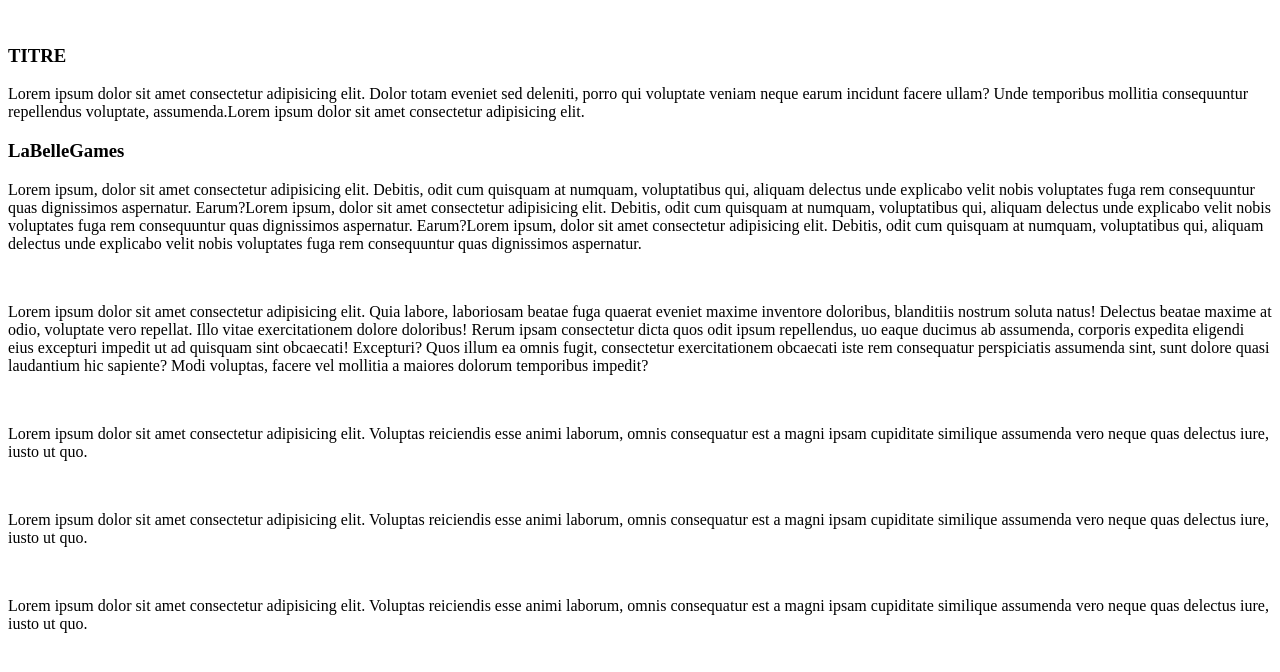
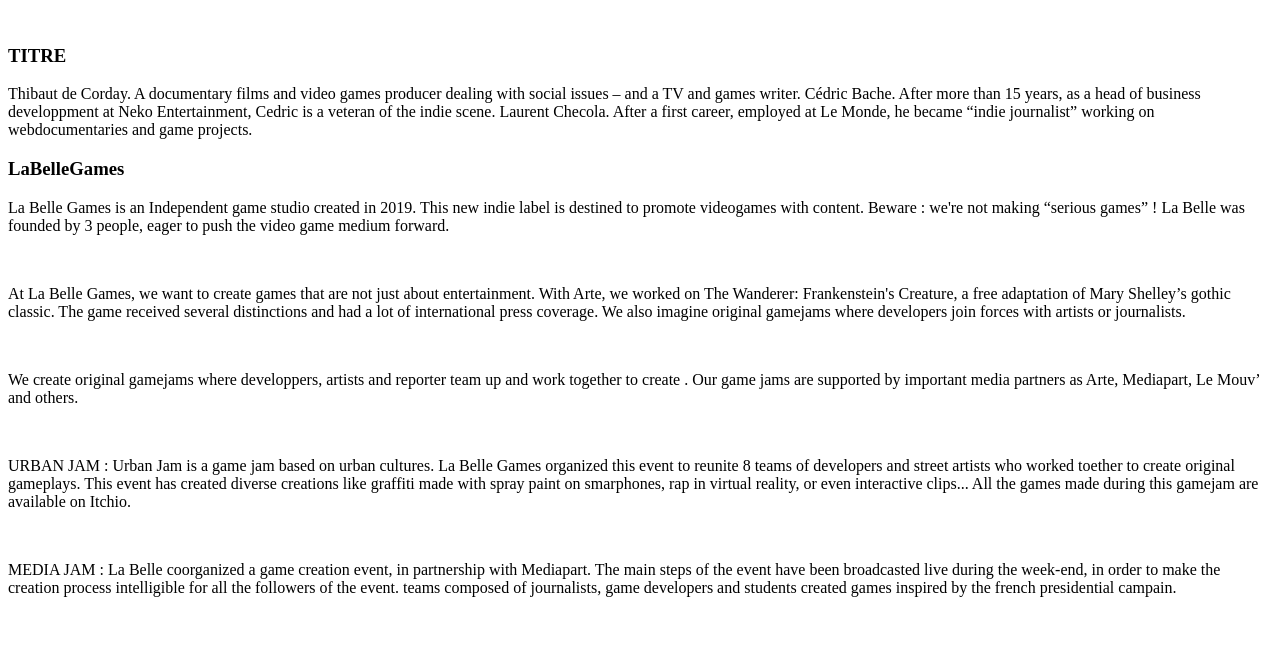
Before and after one commit to LucasDaval/La-belle-Games, a PHP site: the page made by site/templates/homepage.php in a window 1280 px wide. Shown: the top 672 px of the page. Run offline with PHP 8.4, Linux system fonts and the light colour scheme; the template is opened without the code that fills it, so the values that code supplies are empty.

Commit message:
:sparkles: Change lorem by real text

```diff
--- a/site/templates/homepage.php
+++ b/site/templates/homepage.php
@@ -31,11 +31,21 @@
     <a href="<?= $site->children()->listed()->nth(2)->url() ?>"><img src="<?= $page->images()->nth(3)->crop(500)->url() ?>" alt=""></a>
       <div class="titre">
         <h3>TITRE</h3>
-        <p>Lorem ipsum dolor sit amet consectetur adipisicing elit. Dolor totam eveniet sed deleniti, porro qui voluptate veniam neque earum incidunt facere ullam? Unde temporibus mollitia consequuntur repellendus voluptate, assumenda.Lorem ipsum dolor sit amet consectetur adipisicing elit. </p>
+        <p>
+          Thibaut de Corday. A documentary films and video games producer dealing with social issues – and
+          a TV and games writer. Cédric Bache. After more than 15 years, as a head of business developpment
+          at Neko Entertainment, Cedric is a veteran of the indie scene. Laurent Checola. After a first career,
+          employed at Le Monde, he became “indie journalist” working on webdocumentaries and game
+          projects.
+        </p>
       </div>
       <div class="labellegames">
         <h3>LaBelleGames</h3>
-        <p>Lorem ipsum, dolor sit amet consectetur adipisicing elit. Debitis, odit cum quisquam at numquam, voluptatibus qui, aliquam delectus unde explicabo velit nobis voluptates fuga rem consequuntur quas dignissimos aspernatur. Earum?Lorem ipsum, dolor sit amet consectetur adipisicing elit. Debitis, odit cum quisquam at numquam, voluptatibus qui, aliquam delectus unde explicabo velit nobis voluptates fuga rem consequuntur quas dignissimos aspernatur. Earum?Lorem ipsum, dolor sit amet consectetur adipisicing elit. Debitis, odit cum quisquam at numquam, voluptatibus qui, aliquam delectus unde explicabo velit nobis voluptates fuga rem consequuntur quas dignissimos aspernatur. </p>
+        <p>
+          La Belle Games is an Independent game studio created in 2019. This new indie label is destined to
+          promote videogames with content. Beware : we're not making “serious games” ! La Belle was
+          founded by 3 people, eager to push the video game medium forward.
+        </p>
         <a class="secondimagelabelle" href="<?= $site->children()->listed()->nth(2)->url() ?>"><img src="<?= $page->images()->nth(1)->crop(500)->url() ?>" alt=""></a>
       </div>
     </article>
@@ -43,37 +53,41 @@
 
   <section>
     <p class="desc-text">
-      Lorem ipsum dolor sit amet consectetur adipisicing elit. Quia labore,
-      laboriosam beatae fuga quaerat eveniet maxime inventore doloribus, blanditiis nostrum soluta natus!
-      Delectus beatae maxime at odio, voluptate vero repellat.
-      Illo vitae exercitationem dolore doloribus! Rerum ipsam consectetur dicta quos odit ipsum repellendus,
-      uo eaque ducimus ab assumenda, corporis expedita eligendi eius excepturi impedit ut ad quisquam sint obcaecati! Excepturi?
-      Quos illum ea omnis fugit, consectetur exercitationem obcaecati iste rem consequatur perspiciatis
-      assumenda sint, sunt dolore quasi laudantium hic sapiente? Modi voluptas, facere vel mollitia a maiores dolorum temporibus impedit?
+      At La Belle Games, we want to create games that are not just about entertainment. With Arte, we
+      worked on The Wanderer: Frankenstein's Creature, a free adaptation of Mary Shelley’s gothic
+      classic. The game received several distinctions and had a lot of international press coverage. We also
+      imagine original gamejams where developers join forces with artists or journalists.
     </p>
 
     <article class="cards">
       <section>
       <a class="leftimage" href="<?= $site->children()->listed()->nth(2)->url() ?>"><img src="<?= $page->images()->nth(3)->crop(500)->url() ?>" alt=""></a>
         <p>
-          Lorem ipsum dolor sit amet consectetur adipisicing elit. Voluptas reiciendis esse animi laborum,
-          omnis consequatur est a magni ipsam cupiditate similique assumenda vero neque quas delectus iure, iusto ut quo.
+          We create original gamejams where developpers, artists and reporter team up and work together to
+          create . Our game jams are supported by important media partners as Arte, Mediapart, Le Mouv’
+          and others.
         </p>
       </section>
 
       <section>
       <a class="middleimage" href="<?= $site->children()->listed()->nth(2)->url() ?>"><img src="<?= $page->images()->nth(2)->crop(500)->url() ?>" alt=""></a>
         <p>
-          Lorem ipsum dolor sit amet consectetur adipisicing elit. Voluptas reiciendis esse animi laborum,
-          omnis consequatur est a magni ipsam cupiditate similique assumenda vero neque quas delectus iure, iusto ut quo.
+          URBAN JAM :
+          Urban Jam is a game jam based on urban cultures. La Belle Games organized this event to reunite 8
+          teams of developers and street artists who worked toether to create original gameplays. This event
+          has created diverse creations like graffiti made with spray paint on smarphones, rap in virtual reality,
+          or even interactive clips... All the games made during this gamejam are available on Itchio.
         </p>
       </section>
 
       <section>
       <a class="rightimage" href="<?= $site->children()->listed()->nth(2)->url() ?>"><img src="<?= $page->images()->nth(1)->crop(500)->url() ?>" alt=""></a>
         <p>
-          Lorem ipsum dolor sit amet consectetur adipisicing elit. Voluptas reiciendis esse animi laborum,
-          omnis consequatur est a magni ipsam cupiditate similique assumenda vero neque quas delectus iure, iusto ut quo.
+          MEDIA JAM :
+          La Belle coorganized a game creation event, in partnership with Mediapart. The main steps of the
+          event have been broadcasted live during the week-end, in order to make the creation process
+          intelligible for all the followers of the event. teams composed of journalists, game developers and
+          students created games inspired by the french presidential campain.
         </p>
       </section>
     </article>
```
